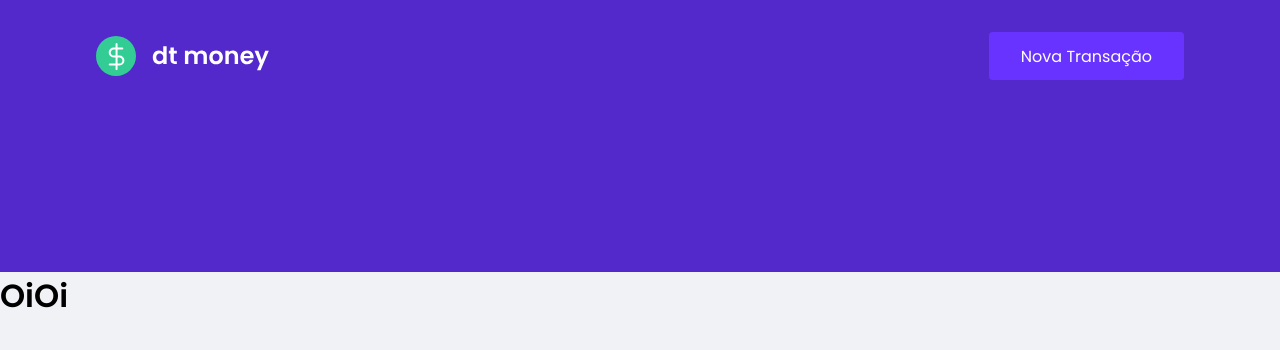
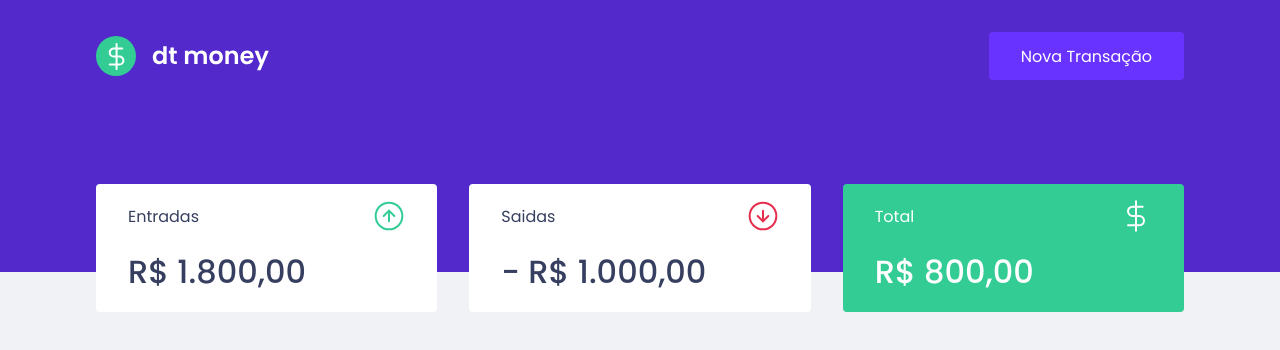
Before and after one commit to lCherS/RocketSeat-ignite, a React (Create React App) app in the folder reactjs/chapterII/dtmoney/: page / in a window 1280 px wide. Shown: the top 350 px of the page. Built offline with nearby package versions, Linux system fonts and the light colour scheme.

Commit message:
Mod2Aula2: Summary

```diff
--- a/reactjs/chapterII/dtmoney/public/index.html
+++ b/reactjs/chapterII/dtmoney/public/index.html
@@ -8,7 +8,7 @@
   <meta name="viewport" content="width=device-width, initial-scale=1" />
 
   <title>DT Money</title>
-  <link href="https://fonts.googleapis.com/css2?family=Poppins:wght@400;600;700&display=swap" rel="stylesheet">
+  <link href="https://fonts.googleapis.com/css2?family=Poppins:wght@400;500;600;700&display=swap" rel="stylesheet">
 </head>
 
 <body>
--- a/reactjs/chapterII/dtmoney/src/App.tsx
+++ b/reactjs/chapterII/dtmoney/src/App.tsx
@@ -1,5 +1,6 @@
 import React from 'react';
 import style from 'styled-components';
+import { Dashboard } from './components/Dashboard';
 import { Header } from './components/Header';
 import { GlobalStyle } from './styles/global';
 
@@ -10,7 +11,7 @@
     <>
       <GlobalStyle />
       <Header />
-      <h1>OiOi</h1>
+      <Dashboard />
     </>
   );
 }
--- /dev/null
+++ b/reactjs/chapterII/dtmoney/src/components/Dashboard/index.tsx
@@ -0,0 +1,10 @@
+import { Summary } from '../Summary';
+import {Container} from './styles';
+
+export function Dashboard() {
+  return (
+    <Container>
+      <Summary />
+    </Container>
+  )
+}
--- /dev/null
+++ b/reactjs/chapterII/dtmoney/src/components/Dashboard/styles.ts
@@ -0,0 +1,9 @@
+import styled from "styled-components";
+
+export const Container = styled.main`
+ max-width: 1120px;
+ margin: 0 auto;
+ padding: 2.5rem 1rem;
+
+
+`;
--- /dev/null
+++ b/reactjs/chapterII/dtmoney/src/components/Summary/index.tsx
@@ -0,0 +1,41 @@
+import {Container} from './styles';
+
+import iconImgIncome from '../../assets/income.svg';
+import iconImgOutcome from '../../assets/outcome.svg';
+import iconImgTotal from '../../assets/total.svg';
+
+export function Summary() {
+  return (
+    <Container>
+      <div>
+        <header>
+          <p>Entradas</p>
+          <img src={iconImgIncome} alt="Logo Entradas" />
+        </header>
+        <strong>
+          R$ 1.800,00
+        </strong>
+      </div>
+
+      <div>
+        <header>
+          <p>Saidas</p>
+          <img src={iconImgOutcome} alt="Logo Saidas" />
+        </header>
+        <strong>
+          - R$ 1.000,00
+        </strong>
+      </div>
+
+      <div className="highlightBackground">
+        <header>
+          <p>Total</p>
+          <img src={iconImgTotal} alt="Logo Total" />
+        </header>
+        <strong>
+          R$ 800,00
+        </strong>
+      </div>
+    </Container>
+  )
+}
--- /dev/null
+++ b/reactjs/chapterII/dtmoney/src/components/Summary/styles.ts
@@ -0,0 +1,35 @@
+import styled from "styled-components";
+
+export const Container = styled.div`
+display: grid;
+grid-template-columns: repeat(3, 1fr);
+gap: 2rem;
+margin-top: -8rem;
+
+div {
+  background: var(--shape);
+  padding: 1rem 2rem;
+  border-radius: 0.25rem;
+  color: var(--text-title);
+
+
+header {
+  display:flex;
+  align-items: center;
+  justify-content: space-between;
+}
+
+strong {
+  display: block;
+  margin-top: 1rem;
+  font-size: 2rem;
+  font-weight: 500;
+  line-height: 3rem;
+}
+&.highlightBackground {
+  background-color: var(--green);
+  color: #fff
+}
+
+}
+`;
--- a/reactjs/chapterII/dtmoney/src/styles/global.ts
+++ b/reactjs/chapterII/dtmoney/src/styles/global.ts
@@ -4,6 +4,7 @@
 :root{
   --background: #f0f2f5;
   --red: #e52e4d;
+  --green: #33CC95;
   --blue: #5429cc;
 
   --blue-light:#6933ff;
```
